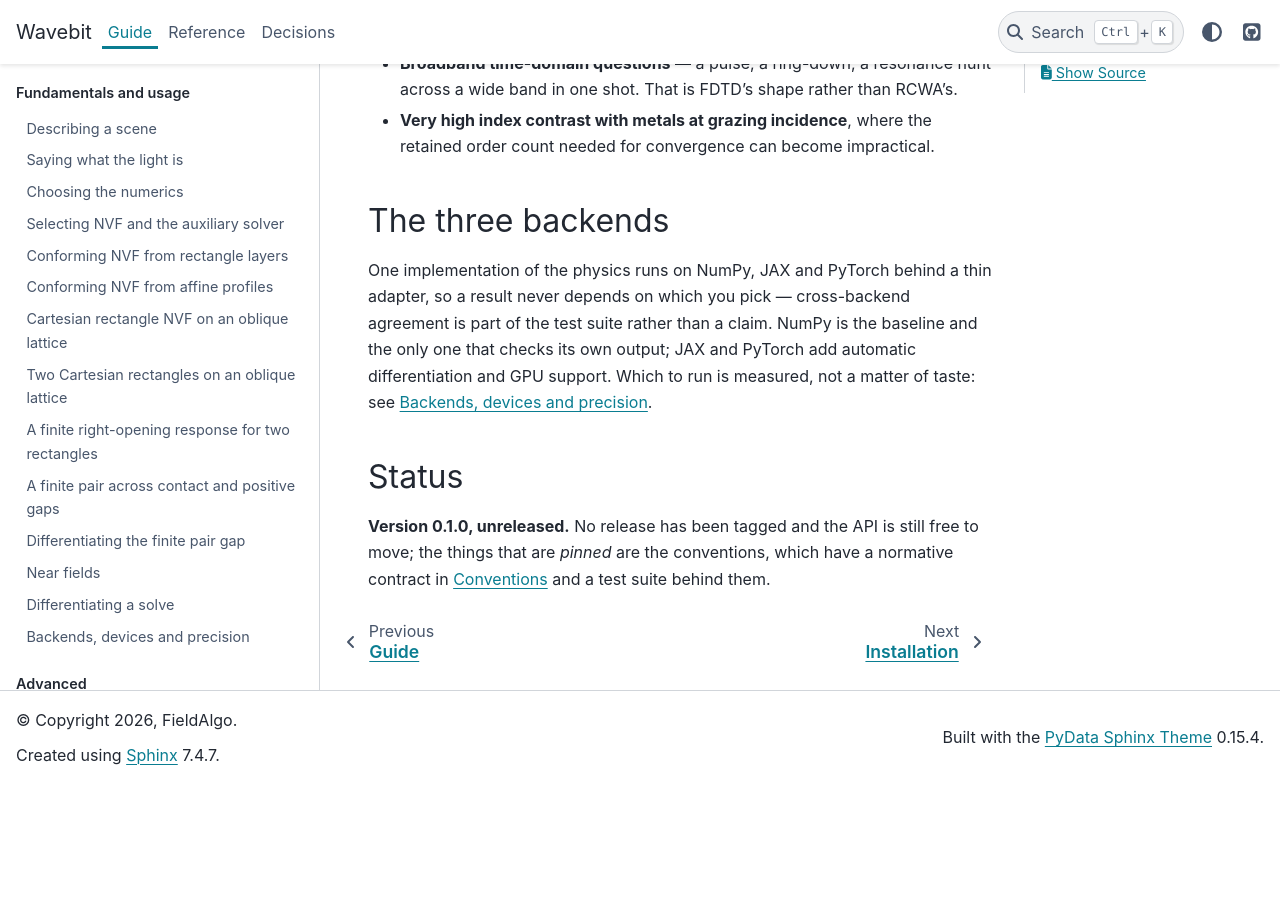
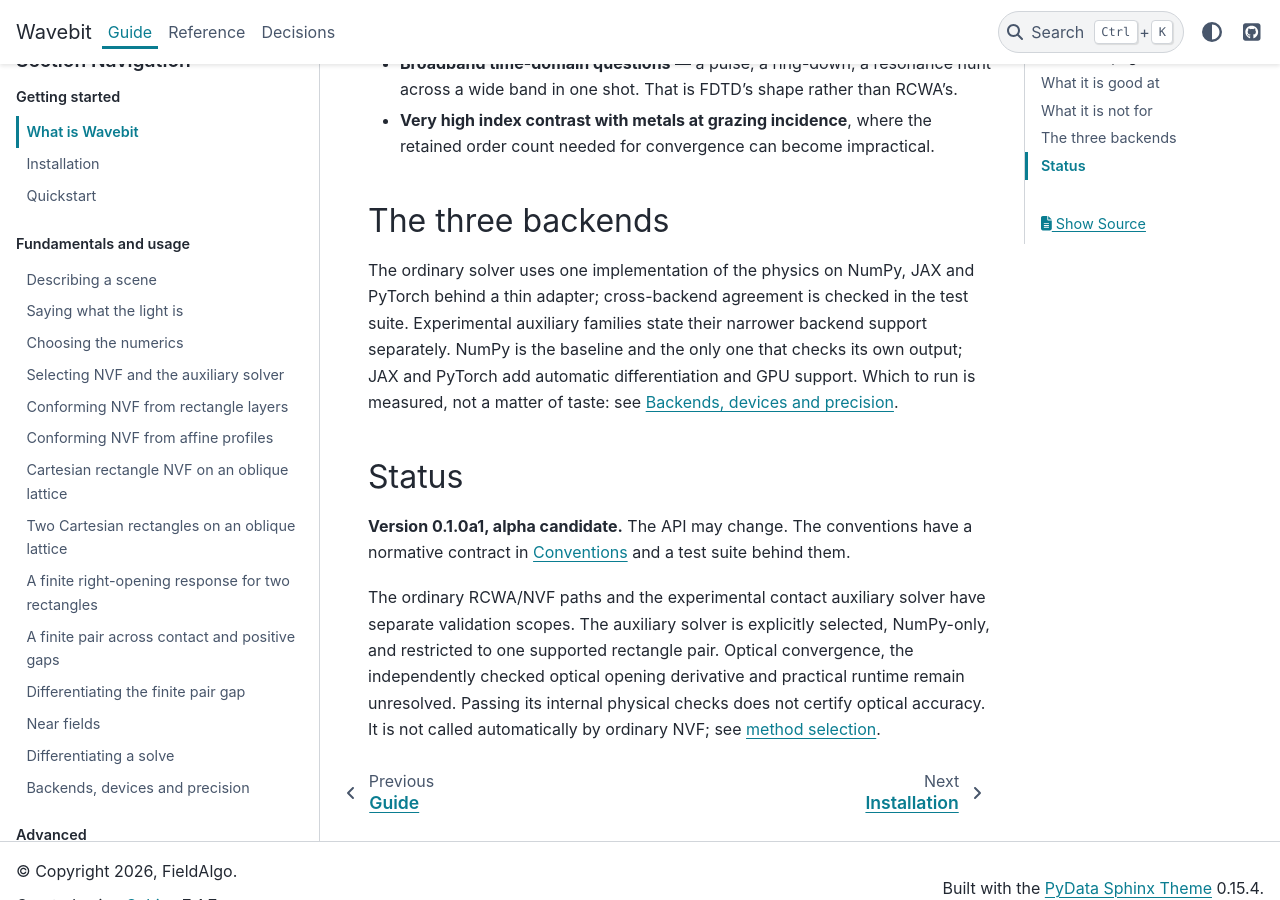
Before and after one commit to fieldalgo/wavebit, a Sphinx documentation site: the page built from docs/guide/what-is-wavebit.md, in a window 1280 px wide and 900 px high, scrolled down 909 px. Built offline with Sphinx 7.4.7 and the PyData theme 0.15.4, drawn with Linux system fonts in a browser that asks for light colours; before the commit the page ends 1693 px from its top, so only the background shows below that.

Commit message:
Prepare alpha metadata and verify installed distribution contents
Mark the candidate as 0.1.0a1 and distinguish ordinary solver support from the experimental contact auxiliary path. Check installed metadata, license notices, material data and a NumPy-only solve in the minimal CI job. Keep GitHub prereleases from automatically publishing to PyPI.

Validation: isolated base installation and pip check; installed README and ordinary NVF/Li examples; identical wheel contents rebuilt from the source archive; 66 documentation checks, Sphinx -W and Ruff. Full regression run remains in progress.

Co-authored-by: Codex <noreply@openai.com>

```diff
--- a/docs/conf.py
+++ b/docs/conf.py
@@ -38,7 +38,7 @@ sys.path.insert(0, str(pathlib.Path(__file__).resolve().parents[1]))
 project = 'Wavebit'
 author = 'FieldAlgo'
 copyright = '2026, FieldAlgo'
-release = '0.1.0'
+release = '0.1.0a1'
 
 extensions = [
     'myst_parser',              # the docs are markdown, and stay markdown
--- a/docs/guide/what-is-wavebit.md
+++ b/docs/guide/what-is-wavebit.md
@@ -32,14 +32,21 @@ Being honest about this saves more time than any feature list:
 
 ## The three backends
 
-One implementation of the physics runs on NumPy, JAX and PyTorch behind a thin adapter, so a
-result never depends on which you pick — cross-backend agreement is part of the test suite
-rather than a claim. NumPy is the baseline and the only one that checks its own output; JAX and
+The ordinary solver uses one implementation of the physics on NumPy, JAX and PyTorch behind
+a thin adapter; cross-backend agreement is checked in the test suite. Experimental auxiliary
+families state their narrower backend support separately. NumPy is the baseline and the only
+one that checks its own output; JAX and
 PyTorch add automatic differentiation and GPU support. Which to run is measured, not a matter of
 taste: see [Backends, devices and precision](backends.md).
 
 ## Status
 
-**Version 0.1.0, unreleased.** No release has been tagged and the API is still free to move; the
-things that are *pinned* are the conventions, which have a normative contract in
-[Conventions](../conventions.md) and a test suite behind them.
+**Version 0.1.0a1, alpha candidate.** The API may change. The conventions have a normative
+contract in [Conventions](../conventions.md) and a test suite behind them.
+
+The ordinary RCWA/NVF paths and the experimental contact auxiliary solver have separate
+validation scopes. The auxiliary solver is explicitly selected, NumPy-only, and restricted
+to one supported rectangle pair. Optical convergence, the independently checked optical
+opening derivative and practical runtime remain unresolved. Passing its internal physical
+checks does not certify optical accuracy. It is not called automatically by ordinary NVF;
+see [method selection](nvf-method-selection.md).
--- a/pyproject.toml
+++ b/pyproject.toml
@@ -4,10 +4,11 @@ build-backend = "setuptools.build_meta"
 
 [project]
 name = "wavebit"
-version = "0.1.0"
+version = "0.1.0a1"
 description = "Electromagnetic simulation (RCWA) & optimization package in Python"
 readme = "README.md"
 license = "Apache-2.0"
+classifiers = ["Development Status :: 3 - Alpha"]
 authors = [{ name = "FieldAlgo", email = "dev@fieldalgo.com" }]
 
 # Driven by the base install alone, not by the optional backends: jax 0.11 also needs
--- a/wavebit/__init__.py
+++ b/wavebit/__init__.py
@@ -150,4 +150,4 @@ __all__ = [
     'JobSpec', 'Numerics', 'Sweep', 'SpecError', 'run',
 ]
 
-__version__ = "0.1.0"
+__version__ = "0.1.0a1"
```
Also changed, not shown: README.md (+20 -6 lines), docs/guide/installation.md (+10 -3 lines), 4 other files.
